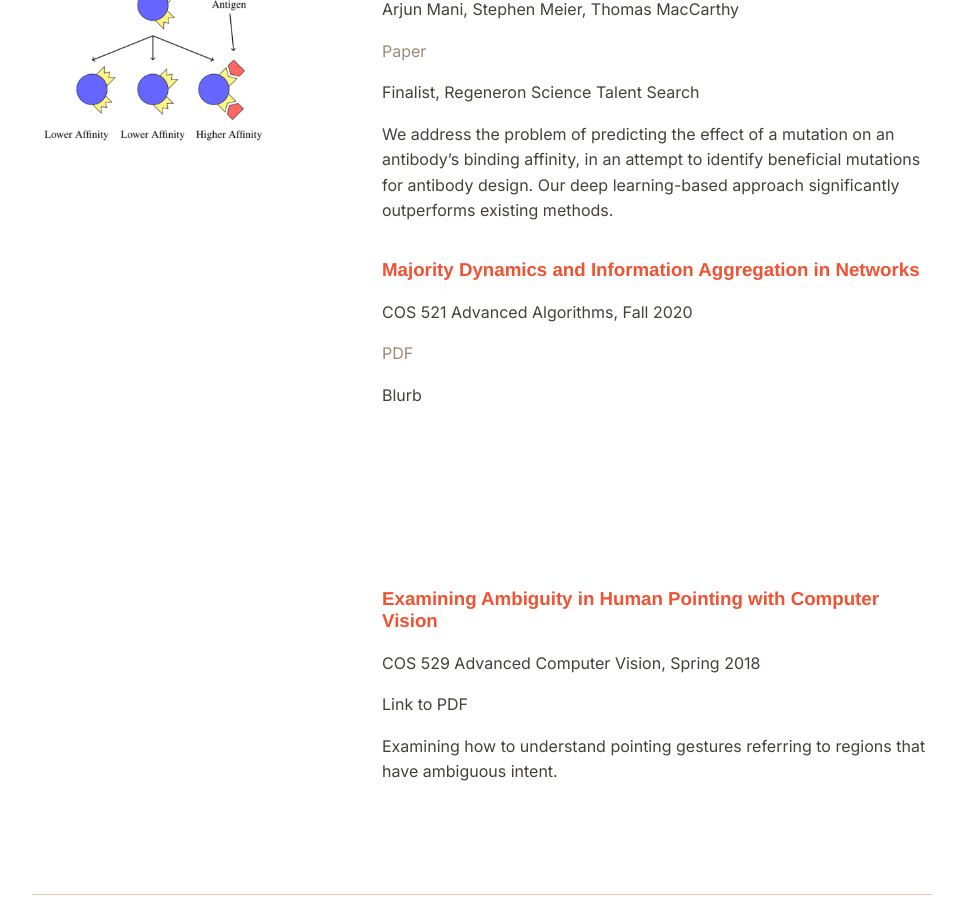
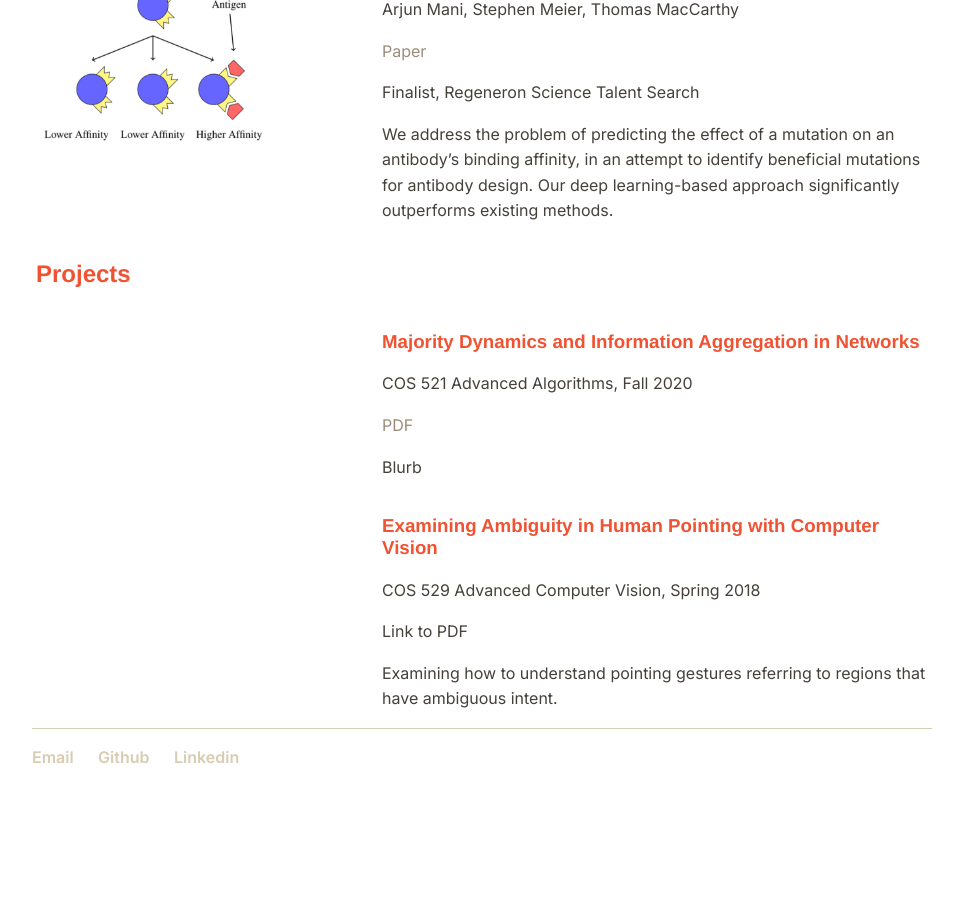
Before and after one commit to arjun-mani/arjun-mani.github.io, a Jekyll site: the page built from index.html, in a window 1280 px wide and 900 px high, scrolled down 1335 px. Shown: the whole window, without its empty margins (160-1123 px from the left). Built offline with Jekyll 4.4.1, drawn with Linux system fonts in a browser that asks for light colours; some web fonts are replaced; after the commit the page ends 2166 px from its top, so only the background shows below that.

Commit message:
Update index.html

```diff
--- a/index.html
+++ b/index.html
@@ -65,7 +65,16 @@ title: Home
 
 <div class="divTableRow">
 	<div class="divTableCell">
-		<img class="about" src="/imgs/white.jpg" width="100%">
+		&nbsp;
+	</div>
+	<div class="divTableCell">
+		<h2 id="Projects">Projects</h2>
+	</div>
+</div>
+
+<div class="divTableRow">
+	<div class="divTableCell">
+		&nbsp;
 	</div>
 	<div class="divTableCell">
 		<h3>Majority Dynamics and Information Aggregation in Networks</h3>
@@ -77,7 +86,7 @@ title: Home
 
 <div class="divTableRow">
 	<div class="divTableCell">
-		<img class="about" src="/imgs/white.jpg" width="100%">
+		&nbsp;
 	</div>
 	<div class="divTableCell">
 		<h3>Examining Ambiguity in Human Pointing with Computer Vision</h3>
```
